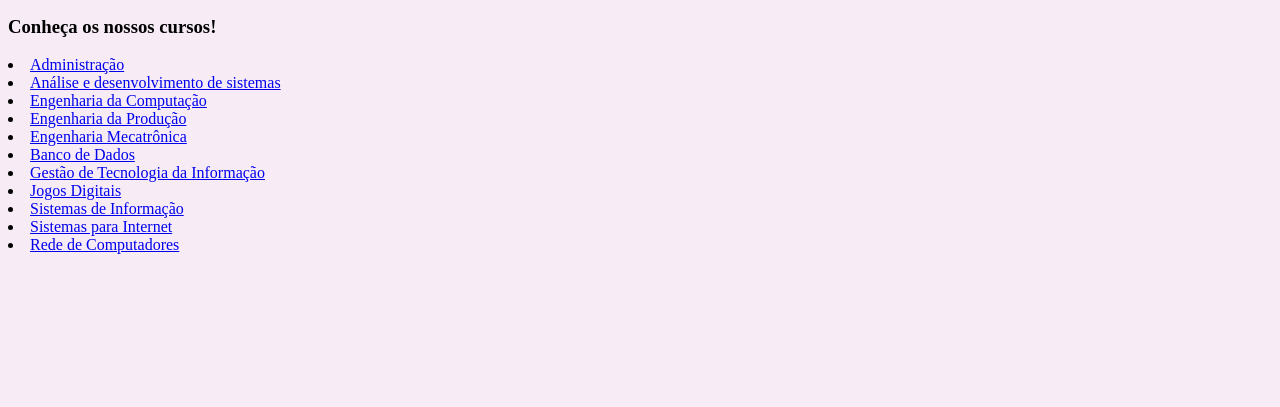
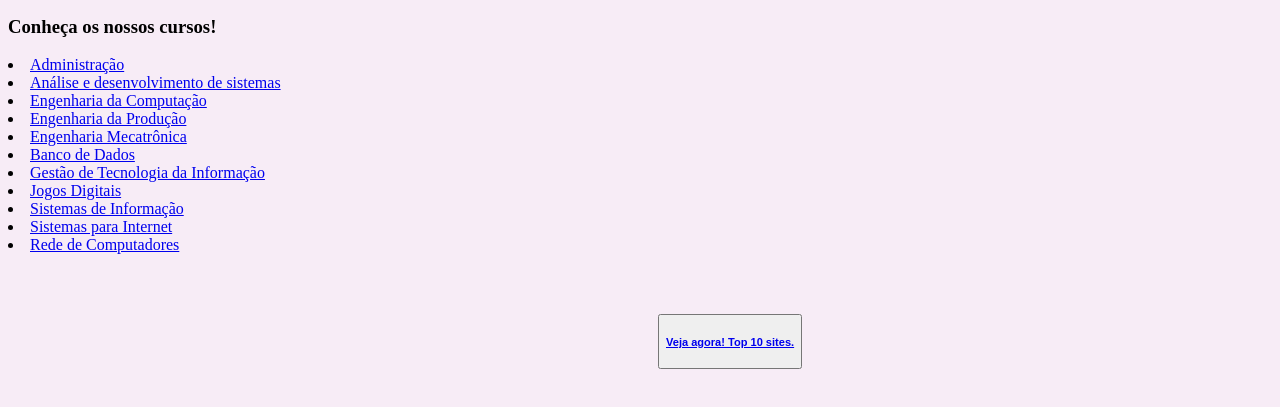
Before and after one commit to anazerlin/checkpoint-frontend, a plain HTML site: page index.html in a window 1280 px wide. Shown: the part 337-744 px from the top of the page. Drawn offline with Linux system fonts and the light colour scheme.

Commit message:
linkando páginas

```diff
--- a/index.html
+++ b/index.html
@@ -30,5 +30,7 @@
     <li><a href="./cursos/sistema_info.html">Sistemas de Informação</a></li>
     <li><a href="./cursos/sistemas_int.html">Sistemas para Internet</a></li>
     <li><a href="./cursos/rede_comp.html">Rede de Computadores</a></li>
+
+    <button style="margin-top: 60px; margin-left: 650px;"><a href="./meusfavoritos.html"><h5>Veja agora! Top 10 sites.</h5></a></button>
   </body>
 </html>
```
Also changed, not shown: meusfavoritos.html (+2 -0 lines).
